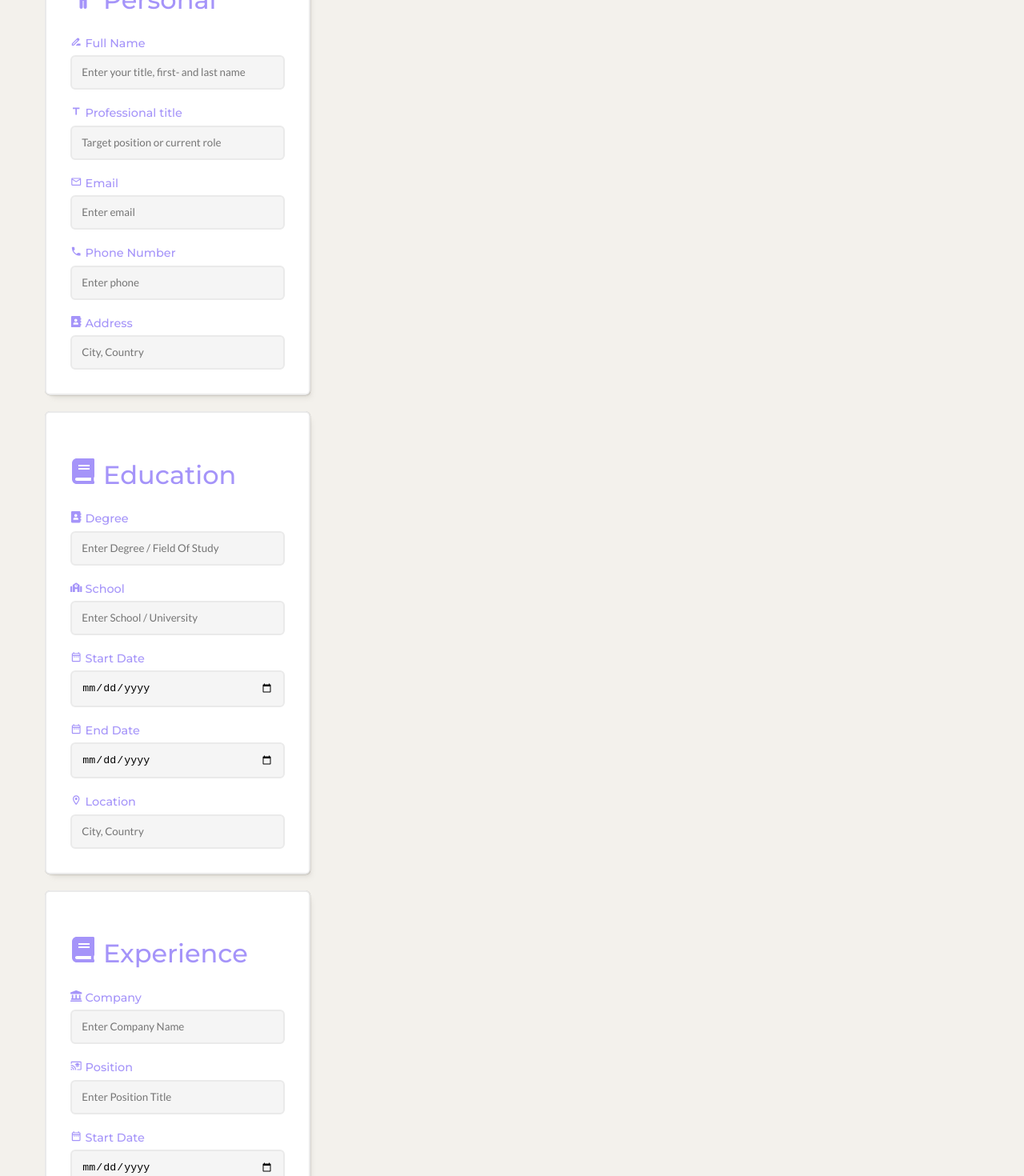
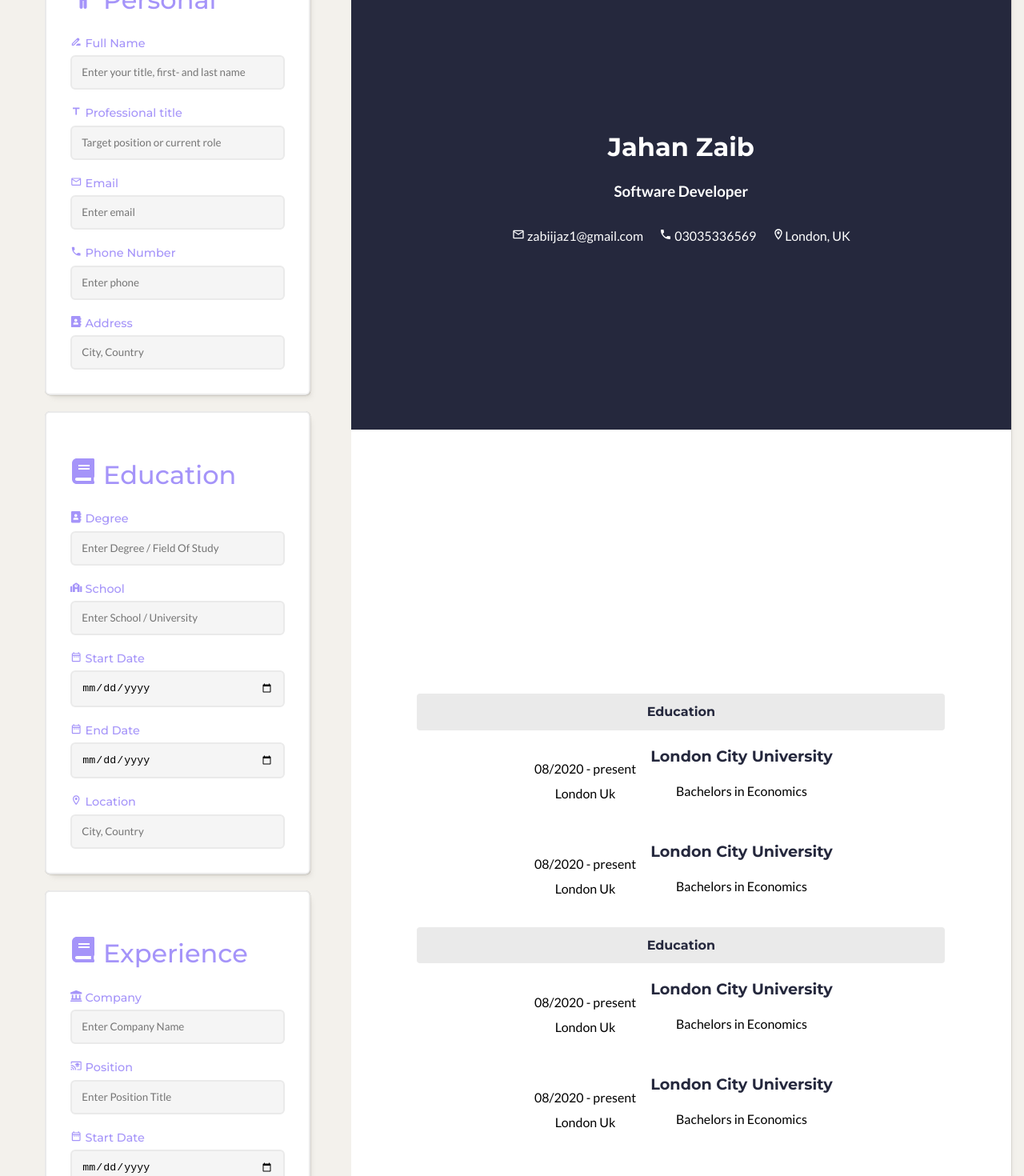
Before and after one commit to Zaibbee69/odin-cv, a React (Vite) app in the folder cv-app/: page / in a window 1280 px wide. Shown: the part 180-1650 px from the top of the page at 80% size. Built offline with nearby package versions, Linux system fonts and the light colour scheme.

Commit message:
CV Made now need to add the side bar adjustments

```diff
--- a/cv-app/src/components/CV.jsx
+++ b/cv-app/src/components/CV.jsx
@@ -1,3 +1,65 @@
+import { MdOutlineMail, MdPhone, MdOutlineLocationOn } from "react-icons/md";
+import CVHeader from "./CVHeader";
+import CVBody from "./CVBody";
+
 export default function CV() {
-  return <h1>CV</h1>;
+  return (
+    <section className="cv-ctn">
+      <div className="cv-header-ctn">
+        <div>
+          <h1>Jahan Zaib</h1>
+          <h3>Software Developer</h3>
+        </div>
+        <div>
+          <p>
+            <MdOutlineMail /> zabiijaz1@gmail.com
+          </p>
+          <p>
+            <MdPhone /> 03035336569
+          </p>
+          <p>
+            <MdOutlineLocationOn />
+            London, UK
+          </p>
+        </div>
+      </div>
+      <div className="cv-body-ctn">
+        <CVHeader text="Education" />
+        <div className="cv-body-element">
+          <CVBody
+            date="08/2020 - present"
+            location="London Uk"
+            institute="London City University"
+            degree="Bachelors in Economics"
+          />
+        </div>
+        <div className="cv-body-element">
+          <CVBody
+            date="08/2020 - present"
+            location="London Uk"
+            institute="London City University"
+            degree="Bachelors in Economics"
+          />
+        </div>
+
+        <CVHeader text="Education" />
+        <div className="cv-body-element">
+          <CVBody
+            date="08/2020 - present"
+            location="London Uk"
+            institute="London City University"
+            degree="Bachelors in Economics"
+          />
+        </div>
+        <div className="cv-body-element">
+          <CVBody
+            date="08/2020 - present"
+            location="London Uk"
+            institute="London City University"
+            degree="Bachelors in Economics"
+          />
+        </div>
+      </div>
+    </section>
+  );
 }
--- /dev/null
+++ b/cv-app/src/components/CVBody.jsx
@@ -0,0 +1,14 @@
+export default function CVBody({ date, location, institute, degree }) {
+  return (
+    <div className="cv-element-body-ctn">
+      <div className="cv-element-date-ctn">
+        <p>{date}</p>
+        <p>{location}</p>
+      </div>
+      <div className="cv-element-body">
+        <h2>{institute}</h2>
+        <p>{degree}</p>
+      </div>
+    </div>
+  );
+}
--- /dev/null
+++ b/cv-app/src/components/CVHeader.jsx
@@ -0,0 +1,7 @@
+export default function CVHeader({ text }) {
+  return (
+    <div className="cv-element-header-ctn">
+      <h2>{text}</h2>
+    </div>
+  );
+}
--- a/cv-app/src/styles/index.scss
+++ b/cv-app/src/styles/index.scss
@@ -128,3 +128,93 @@ input {
     border: 2px solid $carmine;
   }
 }
+
+.cv-ctn {
+  display: grid;
+  grid-template-columns: 1fr;
+  grid-template-rows: 1fr 2fr;
+  @extend %box-shadower-extender;
+  background-color: white;
+  border-radius: 4px;
+
+  & > .cv-header-ctn {
+    flex: 1;
+    background-color: $space-indigo;
+    @extend %flexer-extender;
+    flex-direction: column;
+    color: white;
+
+    & div {
+      @extend %flexer-extender;
+      gap: 20px;
+
+      & > h1 {
+        font-size: 32px;
+        font-family: $montserratFont;
+        margin-bottom: 0;
+      }
+
+      &:nth-child(1) {
+        flex-direction: column;
+        gap: 6px;
+      }
+    }
+  }
+
+  & > .cv-body-ctn {
+    @extend %flexer-extender;
+    flex-direction: column;
+    gap: 8px;
+
+    & > .cv-body-element {
+      @extend %flexer-extender;
+      flex-direction: column;
+      padding: 12px;
+    }
+  }
+}
+
+.cv-element-header-ctn {
+  @extend %flexer-extender;
+  background-color: $alabaster-grey;
+  width: 80%;
+  max-width: 80%;
+  border-radius: 4px;
+  & > h2 {
+    color: $space-indigo;
+    font-size: medium;
+    font-family: $montserratFont;
+  }
+}
+
+.cv-element-body-ctn {
+  @extend %flexer-extender;
+  gap: 12px;
+
+  & > .cv-element-date-ctn {
+    @extend %flexer-extender;
+    flex-direction: column;
+
+    & > p {
+      padding: 6px;
+      margin: 0;
+    }
+  }
+
+  & > .cv-element-body {
+    @extend %flexer-extender;
+    flex-direction: column;
+
+    & > h2 {
+      color: $space-indigo;
+      font-family: $montserratFont;
+      font-size: 1.2rem;
+      padding: 0;
+      margin: 0;
+    }
+
+    & > p {
+      padding: 6px;
+    }
+  }
+}
```
